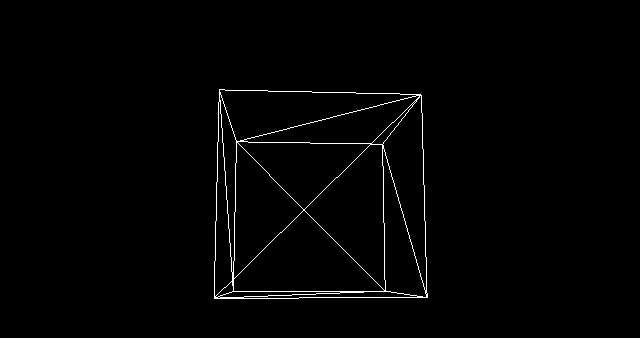
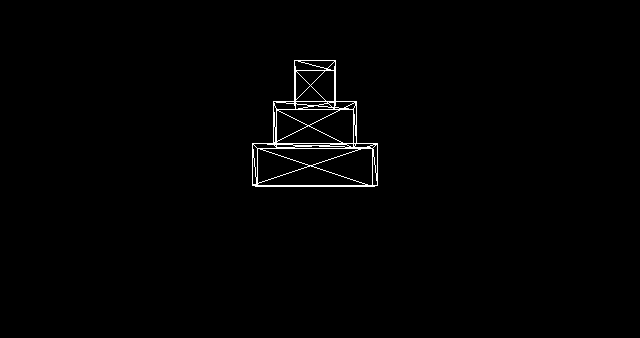
Before and after one commit to sarelpoy/TowerOfHanoi, a website: page website/index.html in a window 1280 px wide. Shown: the part 194-532 px from the top of the page, without its empty margins (325-965 px from the left). Drawn offline with nearby package versions, Linux system fonts and the light colour scheme.

Commit message:
add 3 cuebs

```diff
--- a/website/index.html
+++ b/website/index.html
@@ -16,18 +16,38 @@
 			var renderer = new THREE.WebGLRenderer( );
 			renderer.setSize( window.innerWidth, window.innerHeight );
 			document.body.appendChild( renderer.domElement );
-			// create the shape
-			var geometry = new THREE.BoxGeometry( 1, 1, 1 );
+			var cubesNumber=3;
+			var cubesheight=1;
+			var cubeswidth=1;
+			var widthfactor=1;
+			var cubesdepth=1;
 			// create a material, colour or image texture
-			var material = new THREE.MeshBasicMaterial( { color: 0xffffff, wireframe: true } );
-			var cube = new THREE.Mesh( geometry, material );
-			scene.add( cube );
+			var cubesmaterial = new THREE.MeshBasicMaterial( { color: 0xffffff, wireframe: true } );
+			var cubes = [];
+			var basePostion =cubesheight*cubesNumber;
+			for(i=0;i<cubesNumber;i++){
+				// create the shape
+			    var cubesgeometry = new THREE.BoxGeometry(cubeswidth+widthfactor*i,cubesheight, cubesdepth );
+				var cube = new THREE.Mesh( cubesgeometry, cubesmaterial );
+				cube.position.x=0;
+				cube.position.z=-10;
+				cube.position.y=basePostion;
+				basePostion=basePostion-cubesheight;
+				scene.add(cube);
+				cubes.push(cube)
+			}
+
 			camera.position.z = 3;
+			//up down Y
+			//left right X
+			//forward backword Z
 			// game logic
 			var update = function ( )
 			{
-				cube.rotation.x += 0.01;
-				cube.rotation.y += 0.005;
+
+				//cube.position.z=cube.position.z-0.01;
+				//cube.rotation.x += 0.01;
+				//cube.rotation.y += 0.005;
 			};
 			// draw scene
 			var render = function ( )
@@ -38,10 +58,10 @@
 			var GameLoop = function ( )
 			{
 				requestAnimationFrame( GameLoop );
-				update( );
-				render( );
+				update();
+				render();
 			};
-			GameLoop( );
+			GameLoop();
 		</script>
 	</body>
 </html>
```
Also changed, not shown: server.js (added, +13 -0 lines).
